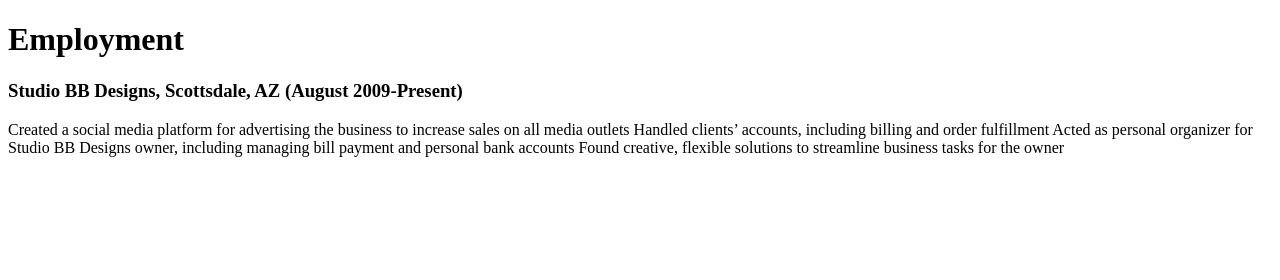
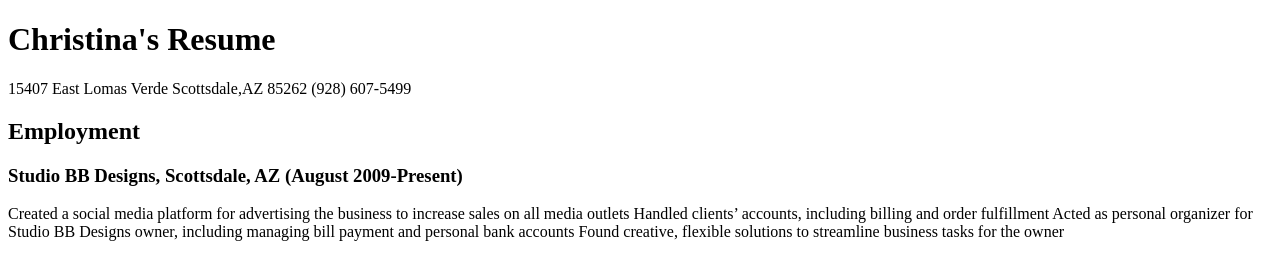
Before and after one commit to kikiherm/kikiherm.github.io, a plain HTML site: page index.html in a window 1280 px wide. Drawn offline with Linux system fonts and the light colour scheme.

Commit message:
Update index.html

```diff
--- a/index.html
+++ b/index.html
@@ -4,10 +4,14 @@
   <head>
   <title>Christina's Resume</title>
   <meta charset="utf-8"/>
-  <link rel="stylesheet" type="text/css" href="main.css">
+  <link rel="stylesheet" href="main.css">
 </head>
 <body>
-  <h1>Employment</h1>
+  <h1>Christina's Resume</h1>
+  <p>15407 East Lomas Verde Scottsdale,AZ 85262
+    (928) 607-5499 </p>
+
+  <h2>Employment</h2>
   <h3>Studio BB Designs, Scottsdale, AZ (August 2009-Present)</h3>
   <p>Created a social media platform for advertising the business to increase sales on all media outlets
     Handled clients’ accounts, including billing and order fulfillment Acted as personal organizer for Studio BB Designs owner, including managing bill payment and personal bank accounts
```
